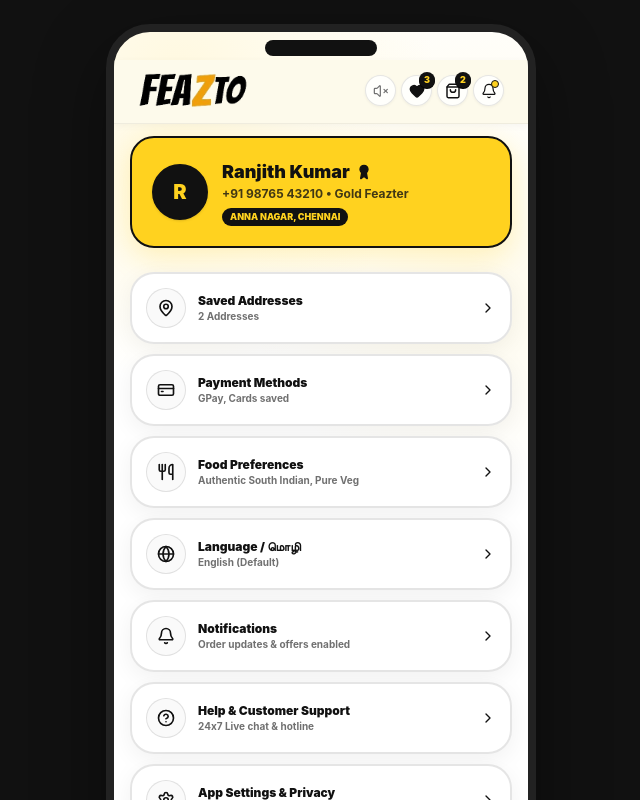
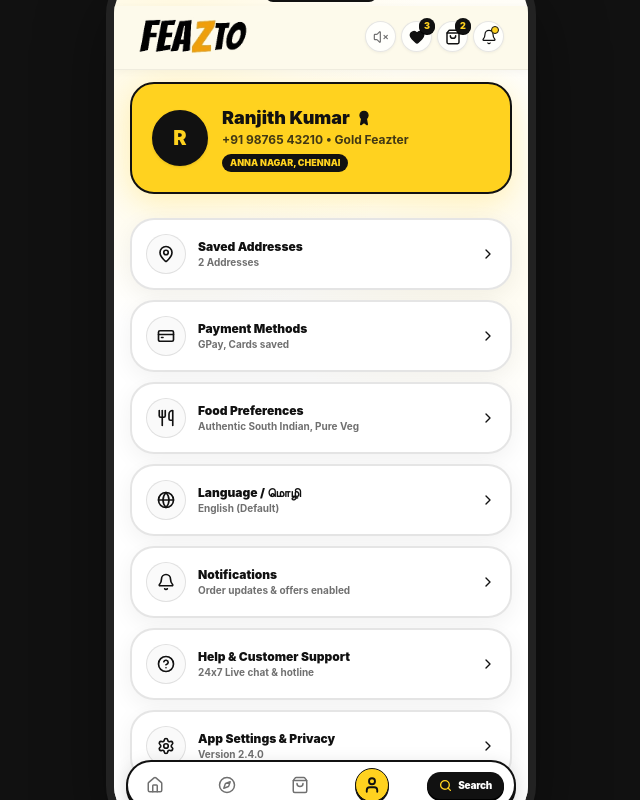
Before and after one commit to Dravid2016/User-app-prototype, a React (Vite) app: page / in a window 1280 px wide. Both pictures are taken after a click on the button "1-Tap Instant Demo Login". Shown: the top 800 px of the page, without its empty margins (319-959 px from the left). Built offline with nearby package versions, Linux system fonts and the light colour scheme; the HTML template or start-up script is replaced by a standard one.

Commit message:
Fix mobile viewport height (100dvh) and pin bottom navigation dock still at mobile screen bottom at all times

```diff
--- a/src/App.tsx
+++ b/src/App.tsx
@@ -63,15 +63,15 @@
   };
 
   return (
-    <div className="min-h-screen bg-[#111111] text-[#111111] font-sans antialiased flex items-center justify-center p-0 md:py-6 md:px-4">
+    <div className="h-screen h-[100dvh] bg-[#111111] text-[#111111] font-sans antialiased flex items-center justify-center p-0 md:py-6 md:px-4 overflow-hidden">
       {/* Desktop Background & Presentation Container */}
-      <div className="w-full max-w-[430px] min-h-screen md:min-h-[860px] md:max-h-[920px] aurora-white-bg md:rounded-[44px] md:border-[8px] md:border-[#222222] md:shadow-[0_25px_70px_rgba(0,0,0,0.4)] overflow-hidden relative flex flex-col">
+      <div className="w-full max-w-[430px] h-screen h-[100dvh] md:h-[860px] md:max-h-[920px] aurora-white-bg md:rounded-[44px] md:border-[8px] md:border-[#222222] md:shadow-[0_25px_70px_rgba(0,0,0,0.4)] overflow-hidden relative flex flex-col">
 
         {/* 1. Splash Screen Overlay */}
         {showSplash && <SplashScreen onFinish={() => setShowSplash(false)} />}
 
         {/* Mobile Device Camera Notch (Desktop Preview Only) */}
-        <div className="hidden md:flex justify-center pt-2 pb-1 bg-transparent z-50">
+        <div className="hidden md:flex justify-center pt-2 pb-1 bg-transparent z-50 shrink-0">
           <div className="w-28 h-4 bg-[#111111] rounded-full" />
         </div>
 
@@ -81,18 +81,18 @@
             <Auth onFinish={() => setHasOnboarded(true)} />
           </div>
         ) : (
-          /* 3. Main App (Fixed Header + Pages + Still Bottom Dock) */
+          /* 3. Main App (Fixed Header + Pages + Pinned Mobile Bottom Dock) */
           <>
             {/* Global Top Header (Fixed Still at Top) */}
             <Header />
 
             {/* Main Page Scrollable Area */}
-            <main className="flex-1 overflow-y-auto no-scrollbar aurora-white-bg">
+            <main className="flex-1 overflow-y-auto no-scrollbar aurora-white-bg pb-20">
               {renderPage()}
             </main>
 
-            {/* Global Bottom Dock Navigation (Fixed Still at Bottom) */}
-            <div className="sticky bottom-0 left-0 right-0 z-50 p-3 pt-1 pointer-events-none flex-shrink-0">
+            {/* Global Bottom Navigation Dock (Pinned Still at Screen Bottom at All Times) */}
+            <div className="absolute bottom-3 left-3 right-3 z-50 pointer-events-none">
               <MobileDockSearch active={page} onChange={setPage} />
             </div>
           </>
```
